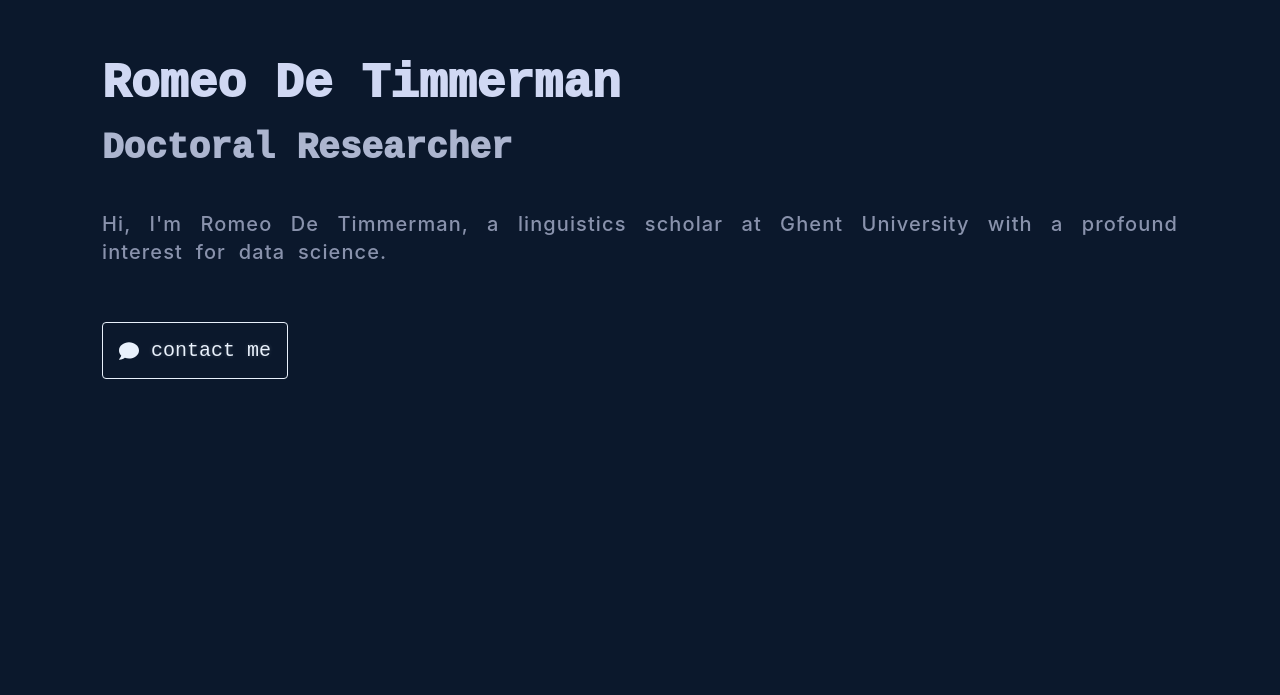
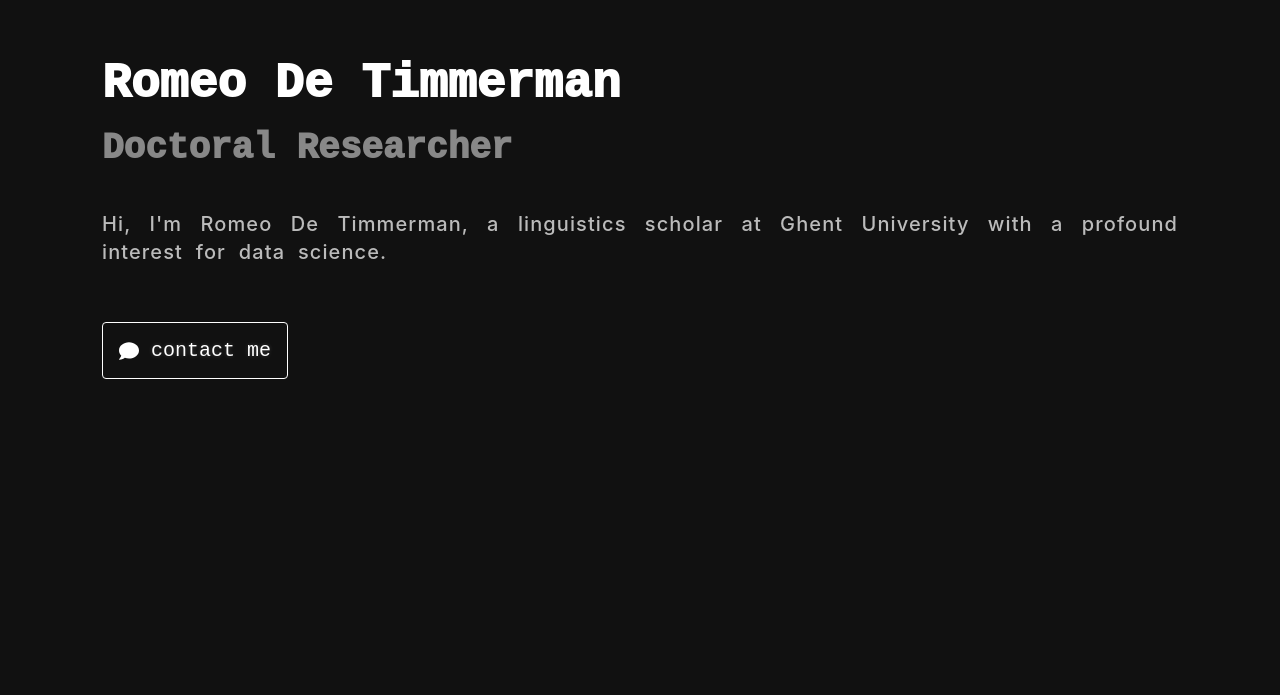
Before and after one commit to romeodetimmerman/website-yasmin, a React (Create React App) app: page / in a window 1280 px wide. Shown: the part 105-800 px from the top of the page. Built offline with nearby package versions, Linux system fonts and the light colour scheme; no server answers.

Commit message:
updating dark mode colors

```diff
--- a/public/index.html
+++ b/public/index.html
@@ -23,7 +23,7 @@
     <meta content="width=device-width, initial-scale=1.0" name="viewport" />
     <link rel="icon" href="%PUBLIC_URL%/assets/favicon.ico" />
     <meta name="viewport" content="width=device-width, initial-scale=1" />
-    <meta name="theme-color" content="#0b182c" />
+    <meta name="theme-color" content="#111111" />
     <meta
       name="description"
       content="Web site created using create-react-app"
--- a/src/styles/style.css
+++ b/src/styles/style.css
@@ -1,13 +1,17 @@
 :root {
-  --background-primary: #0b182c;
-  --background-secondary: #12223d;
-  --background-highlight: #233450;
-  --accent-primary: #b8e3e9;
-  --accent-primary: #e9f1fc;
-  --text-primary: #d4ddf8;
-  --text-secondary: #8992ac;
-  --text-muted: #acb5cf;
-  --border-color: #d0d8f3;
+  --background-primary: #111111; /* Darker, deeper black */
+  --background-secondary: #1a1a1a; /* Slightly lighter black for subtle contrast */
+  --background-highlight: #222222; /* Highlighted sections, not too contrasting */
+
+  --accent-primary: #FFFFFF; /* Bright cyan-blue for vibrant accents */
+  --accent-secondary: #ffb400; /* Golden yellow for an energetic secondary accent */
+
+  --text-primary: #f0f0f0; /* Bright, readable text on dark background */
+  --text-secondary: #bbbbbb; /* Muted gray for secondary text */
+  --text-muted: #888888; /* Subtle muted text */
+
+  --border-color: #FFFFFF; /* Subtle border for consistency with dark theme */
+
   --font-sans: "Calibre", "Inter", "San Francisco", "SF Pro Text", -apple-system,
     system-ui, sans-serif;
   --font-mono: "SF Mono", "Fira Code", "Fira Mono", "Roboto Mono", monospace;
```
